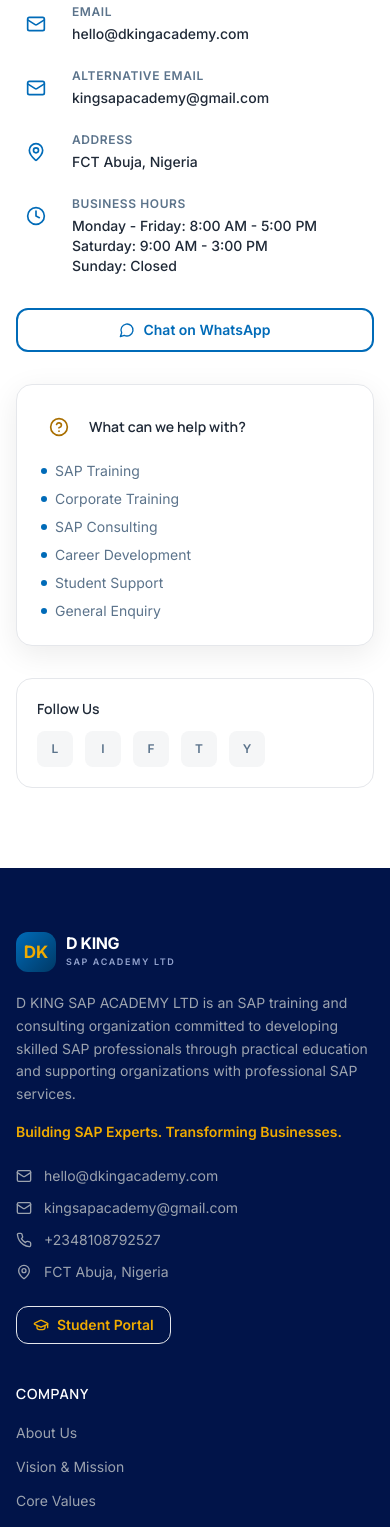
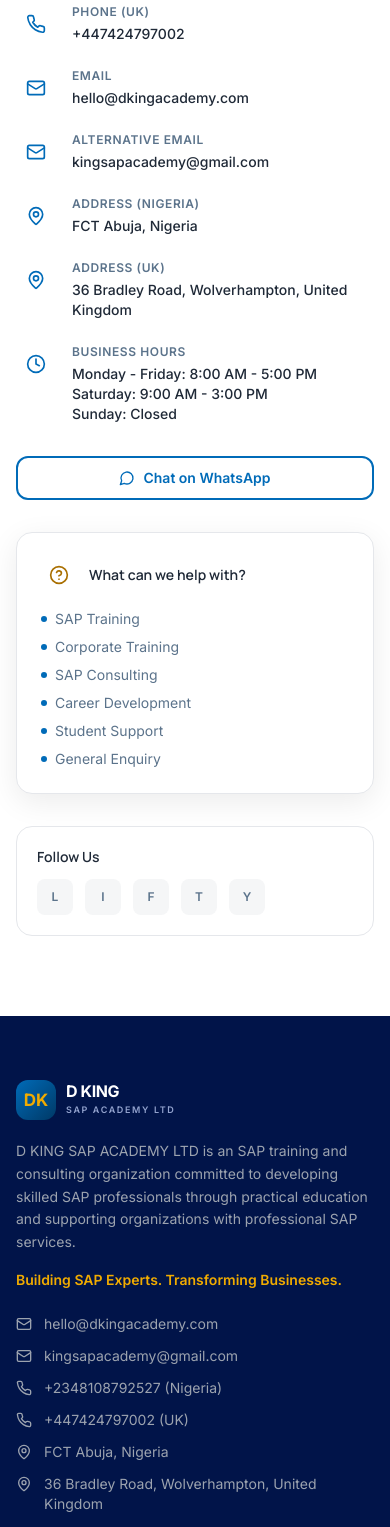
Before and after one commit to setugbo/dsapking, a Next.js app in the folder apps/website/: page /contact in a window 390 px wide. Shown: the part 1600-3127 px from the top of the page. Built offline with nearby package versions, Linux system fonts and the light colour scheme; no server answers.

Commit message:
feat: add UK address and phone number

```diff
--- a/apps/website/src/app/layout.tsx
+++ b/apps/website/src/app/layout.tsx
@@ -82,13 +82,35 @@
       addressRegion: siteConfig.address.state,
       addressCountry: siteConfig.address.country,
     },
-    contactPoint: {
+    location: [
+      {
+        '@type': 'Place',
+        address: {
+          '@type': 'PostalAddress',
+          streetAddress: siteConfig.ukAddress?.street,
+          addressLocality: siteConfig.ukAddress?.city,
+          addressCountry: siteConfig.ukAddress?.country,
+        },
+      },
+    ],
+    contactPoint: [
+      {
         '@type': 'ContactPoint',
         telephone: siteConfig.phone,
         email: siteConfig.email,
         contactType: 'customer service',
+        areaServed: 'NG',
         availableLanguage: 'English',
       },
+      {
+        '@type': 'ContactPoint',
+        telephone: siteConfig.ukPhone,
+        email: siteConfig.email,
+        contactType: 'customer service',
+        areaServed: 'GB',
+        availableLanguage: 'English',
+      },
+    ],
     sameAs: Object.values(siteConfig.social),
   };
 
--- a/apps/website/src/components/Footer.tsx
+++ b/apps/website/src/components/Footer.tsx
@@ -66,12 +66,27 @@
                 className="flex items-center gap-3 text-sm text-gray-400 transition-colors hover:text-[var(--gold)]"
               >
                 <Phone className="h-4 w-4 flex-shrink-0" />
-                {siteConfig.phone}
+                {siteConfig.phone} (Nigeria)
+              </a>
+              <a
+                href={`tel:${siteConfig.ukPhone}`}
+                className="flex items-center gap-3 text-sm text-gray-400 transition-colors hover:text-[var(--gold)]"
+              >
+                <Phone className="h-4 w-4 flex-shrink-0" />
+                {siteConfig.ukPhone} (UK)
               </a>
               <div className="flex items-start gap-3 text-sm text-gray-400">
                 <MapPin className="mt-0.5 h-4 w-4 flex-shrink-0" />
                 <span>
                   {[siteConfig.address.street, siteConfig.address.city, siteConfig.address.country]
+                    .filter(Boolean)
+                    .join(', ')}
+                </span>
+              </div>
+              <div className="flex items-start gap-3 text-sm text-gray-400">
+                <MapPin className="mt-0.5 h-4 w-4 flex-shrink-0" />
+                <span>
+                  {[siteConfig.ukAddress?.street, siteConfig.ukAddress?.city, siteConfig.ukAddress?.country]
                     .filter(Boolean)
                     .join(', ')}
                 </span>
--- a/apps/website/src/components/contact/ContactInfo.tsx
+++ b/apps/website/src/components/contact/ContactInfo.tsx
@@ -12,9 +12,15 @@
   const infoItems = [
     {
       icon: <Phone className="h-5 w-5" />,
-      label: 'Phone',
+      label: 'Phone (Nigeria)',
       value: siteConfig.phone,
       href: `tel:${siteConfig.phone}`,
+    },
+    {
+      icon: <Phone className="h-5 w-5" />,
+      label: 'Phone (UK)',
+      value: siteConfig.ukPhone,
+      href: `tel:${siteConfig.ukPhone}`,
     },
     {
       icon: <Mail className="h-5 w-5" />,
@@ -30,8 +36,16 @@
     },
     {
       icon: <MapPin className="h-5 w-5" />,
-      label: 'Address',
+      label: 'Address (Nigeria)',
       value: [siteConfig.address.street, siteConfig.address.city, siteConfig.address.country]
+        .filter(Boolean)
+        .join(', '),
+      href: null,
+    },
+    {
+      icon: <MapPin className="h-5 w-5" />,
+      label: 'Address (UK)',
+      value: [siteConfig.ukAddress?.street, siteConfig.ukAddress?.city, siteConfig.ukAddress?.country]
         .filter(Boolean)
         .join(', '),
       href: null,
--- a/packages/config/src/index.ts
+++ b/packages/config/src/index.ts
@@ -26,11 +26,18 @@
   secondaryEmail: 'kingsapacademy@gmail.com',
   phone: '+2348108792527',
   whatsapp: '+2348108792527',
+  ukPhone: '+447424797002',
   address: {
     street: '',
     city: 'FCT Abuja',
     state: 'Nigeria',
     country: 'Nigeria',
+  },
+  ukAddress: {
+    street: '36 Bradley Road',
+    city: 'Wolverhampton',
+    state: '',
+    country: 'United Kingdom',
   },
   social: {
     linkedin: '[LINKEDIN URL]',
```
Lines whose indentation alone changed are shown as unchanged.
